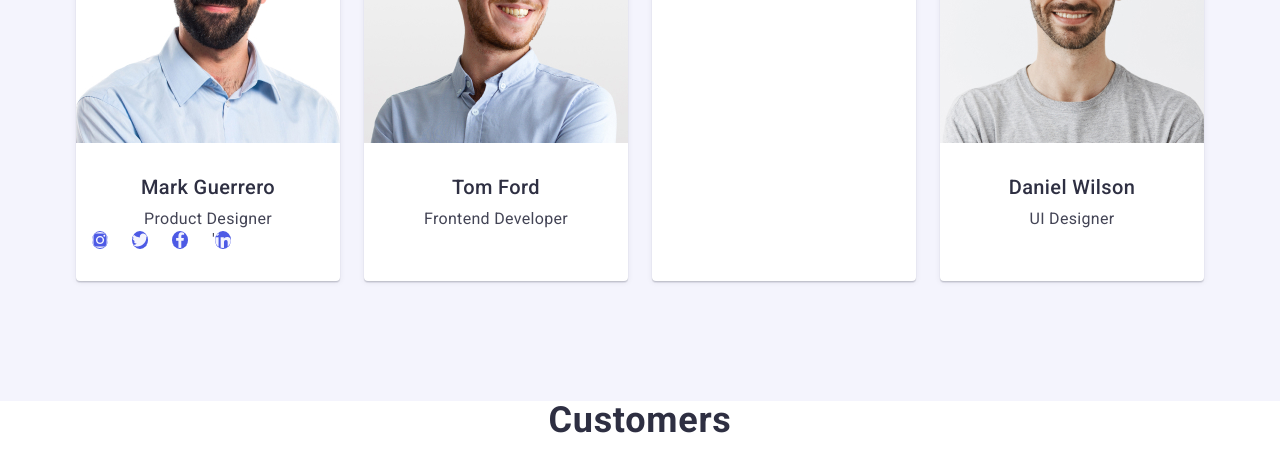
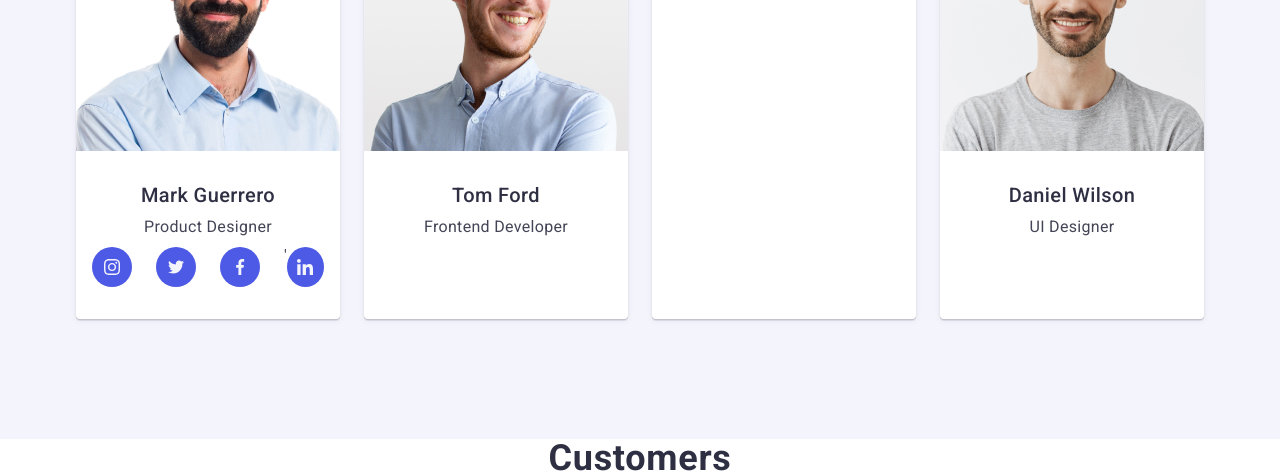
Before and after one commit to OleksandrYerin/goit-markup-hw-03, a plain HTML site: page index.html in a window 1280 px wide. Shown: the part 2042-2517 px from the top of the page. Drawn offline with nearby package versions, Linux system fonts and the light colour scheme.

Commit message:
изменения socil icon

```diff
--- a/css/styles.css
+++ b/css/styles.css
@@ -172,6 +172,7 @@ padding: 188px 0px;
     font-size: 16px;
     letter-spacing: 0.02em;
     color: var(--SLATE);
+    margin-bottom: 8px;
 }
 .feature-conteiner {
     display: flex;
@@ -191,6 +192,8 @@ padding: 188px 0px;
 }
 .social-item {
     display: flex;
+    width: 40px;
+    height: 40px;
 
 }
 .social {
--- a/index.html
+++ b/index.html
@@ -122,19 +122,19 @@
             <ul class="social-icons list">
                 <li class="social-item">
                   <a href="" class="social-link">
-                      <svg class="social" width="16" height="16"><use href="./images/icons.svg#icon-instagram"></use>
+                      <svg width="16" height="16"><use href="./images/icons.svg#icon-instagram"></use>
                       </svg></a> </li>
                 <li class="social-item">
                   <a href="" class="social-link">
-                      <svg class="social" width="16" height="16"><use href="./images/icons.svg#icon-twitter"></use>
+                      <svg width="16" height="16"><use href="./images/icons.svg#icon-twitter"></use>
                       </svg></a> </li>
                 <li class="social-item">
                   <a href="" class="social-link">
-                      <svg class="social" width="16" height="16"><use href="./images/icons.svg#icon-facebook"></use>
+                      <svg width="16" height="16"><use href="./images/icons.svg#icon-facebook"></use>
                       </svg></a></li>
                 <li class="social-item">'
                     <a href="" class="social-link">
-                      <svg class="social" width="16" height="16"><use href="./images/icons.svg#icon-linkedin"></use>
+                      <svg width="16" height="16"><use href="./images/icons.svg#icon-linkedin"></use>
                       </svg></a></li>
               </ul>
               </div>
```
